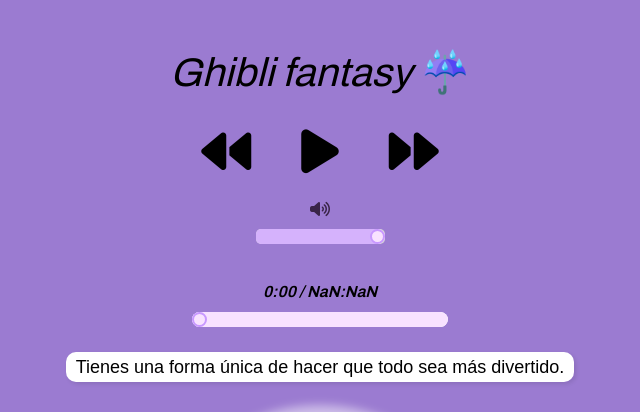
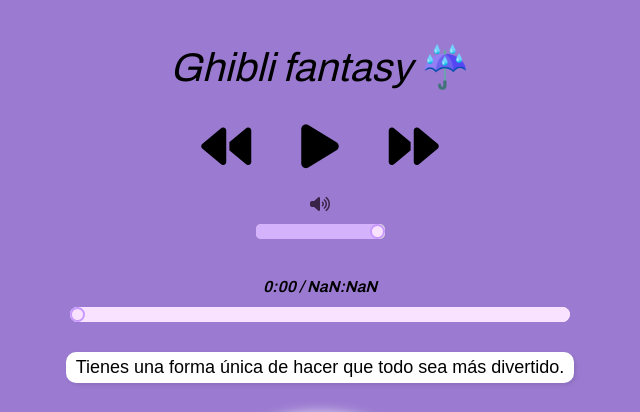
Before and after one commit to ATorada/Gatito-de-las-verdades, a plain HTML site: page index.html in a window 1280 px wide. Both pictures are taken after a click on the picture 615 px from the left and 549 px from the top of the page. Shown: the top 412 px of the page, without its empty margins (320-960 px from the left). Drawn offline with Linux system fonts and the light colour scheme; a web font is replaced by a local one.

Commit message:
Update styles.css

```diff
--- a/css/styles.css
+++ b/css/styles.css
@@ -70,6 +70,7 @@ input[type="range"]::-moz-range-thumb {
 
 #registro {
     position: relative;
+    display: table;
 }
 
 #registro span {
@@ -84,6 +85,9 @@ input[type="range"]::-moz-range-thumb {
     border-radius: 10px;
     box-shadow: 2px 2px 4px rgba(0, 0, 0, 0.1);
     transition: opacity 1s ease-in-out;
+    text-align: center;
+    display: table-cell;
+    vertical-align: middle;
 }
 
 #botones {
@@ -112,7 +116,6 @@ input[type="range"]::-moz-range-thumb {
 
 #info {
     opacity: 0;
-    animation: fadein 2s forwards;
 }
 
 #play,
@@ -153,6 +156,7 @@ input[type="range"]::-moz-range-thumb {
     opacity: 0;
     animation: fadein 2s forwards;
     margin-bottom: 20px;
+    transition: width 1s ease-in-out;
 }
 
 #sonido {
@@ -173,6 +177,7 @@ input[type="range"]::-moz-range-thumb {
     animation: fadein 2s forwards;
     z-index: 1;
 }
+
 
 /* Clases */
 
@@ -288,3 +293,18 @@ input[type="range"]::-moz-range-thumb {
         transform: scale(1) rotate(0deg);
     }
 }
+
+
+/* Media Queries */
+
+@media (max-width: 600px) {
+    #progreso {
+        width: 90%;
+    }
+}
+
+@media (min-width: 600px) and (max-width: 1500px) {
+    #progreso {
+        width: 500px;
+    }
+}
```
